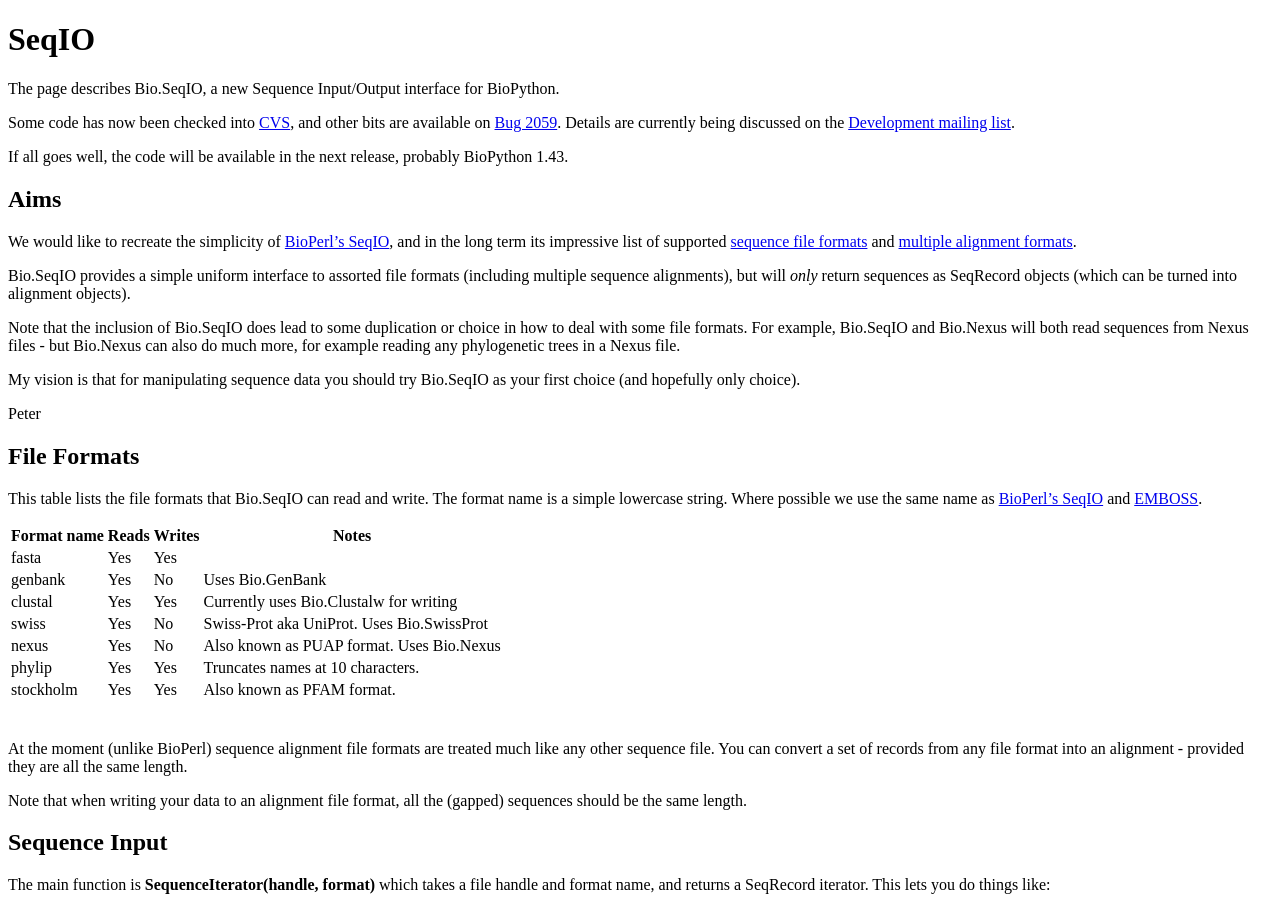
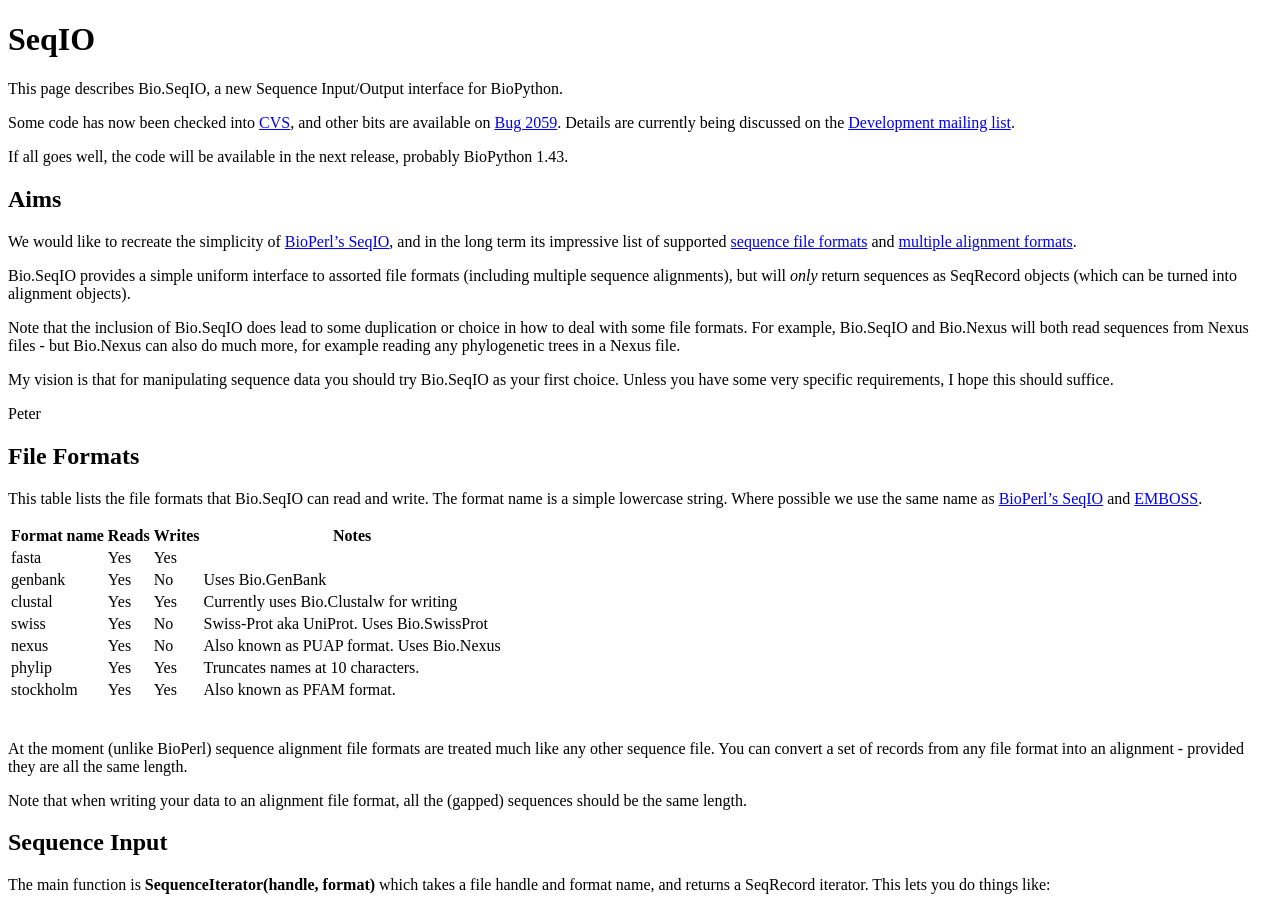
Before and after one commit to biopython/biopython.github.io, a Jekyll site: the page built from wiki/SeqIO.md, in a window 1280 px wide and 900 px high. Built offline with Jekyll 4.4.1, drawn with Linux system fonts in a browser that asks for light colours.

Commit message:
Change to wiki page

```diff
--- a/wiki/SeqIO.md
+++ b/wiki/SeqIO.md
@@ -4,7 +4,7 @@ permalink: wiki/SeqIO
 layout: wiki
 ---
 
-The page describes Bio.SeqIO, a new Sequence Input/Output interface for
+This page describes Bio.SeqIO, a new Sequence Input/Output interface for
 BioPython.
 
 Some code has now been checked into
@@ -39,7 +39,8 @@ also do much more, for example reading any phylogenetic trees in a Nexus
 file.
 
 My vision is that for manipulating sequence data you should try
-Bio.SeqIO as your first choice (and hopefully only choice).
+Bio.SeqIO as your first choice. Unless you have some very specific
+requirements, I hope this should suffice.
 
 Peter
 
```
Also changed, not shown: 1 other file.
